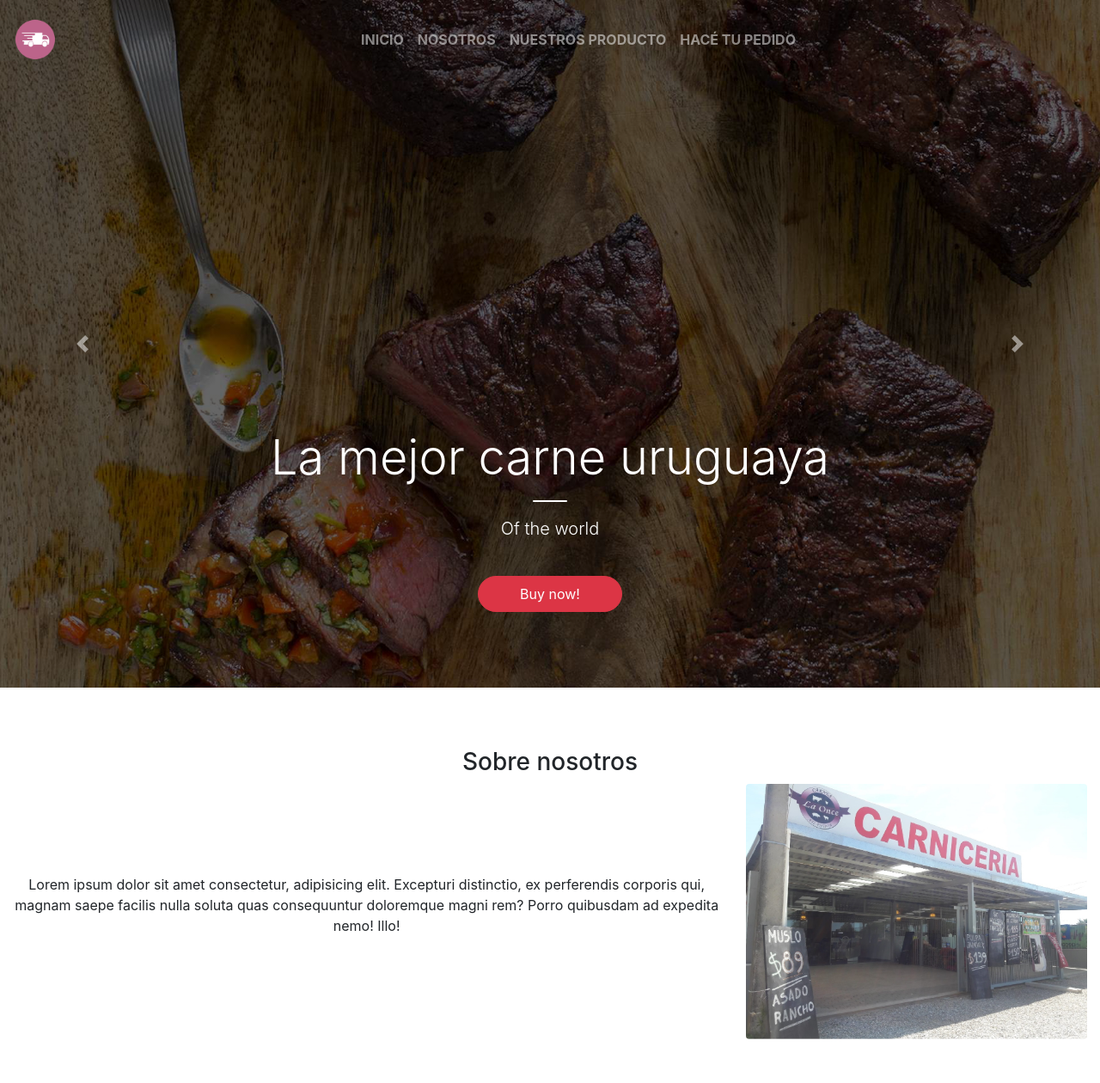
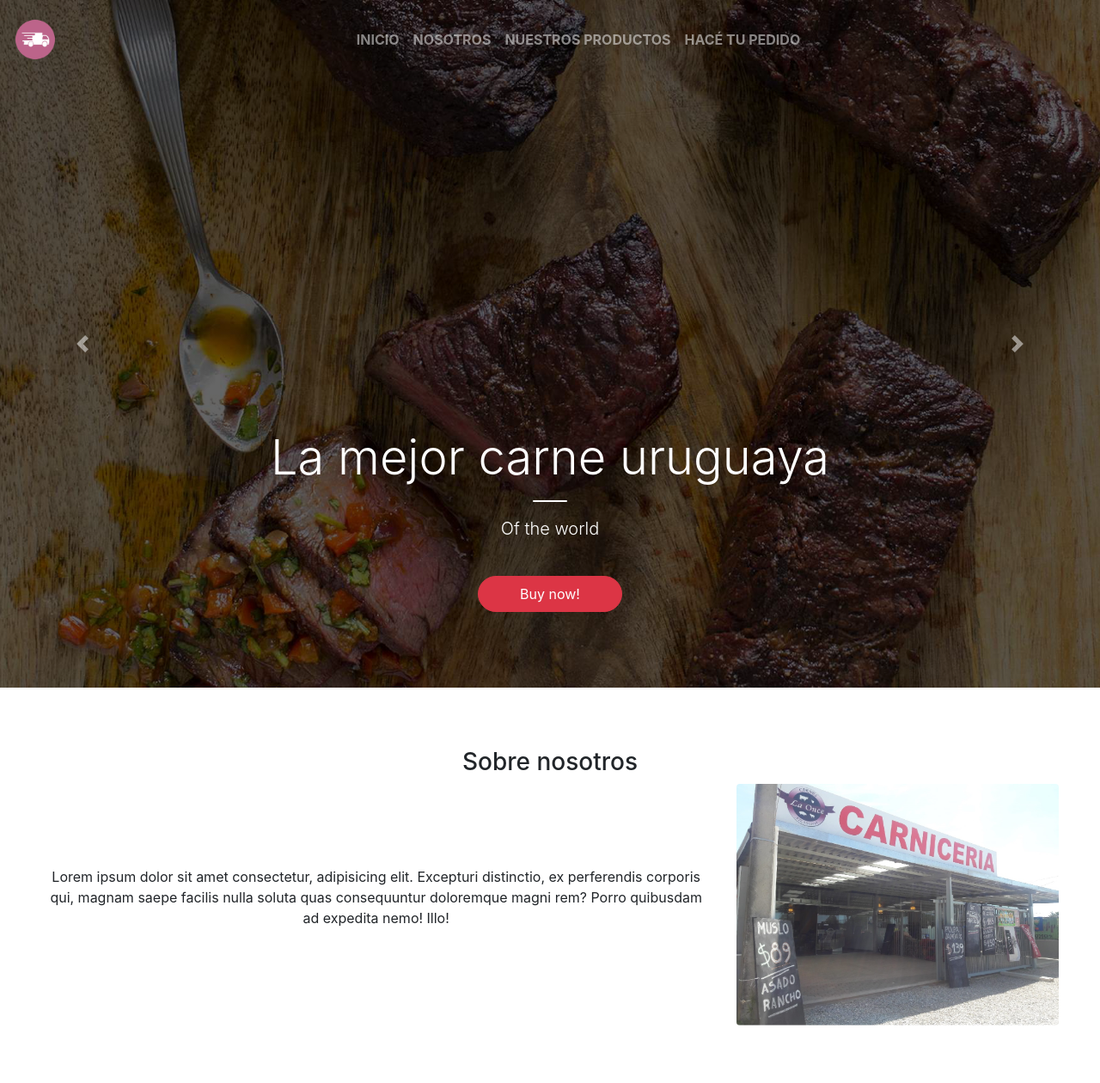
Before and after one commit to rafaschol/pagina-carniceria, a Django app: page / in a window 1280 px wide. Shown: the top 1260 px of the page at 86% size. Run offline with Django 3.2, Linux system fonts and the light colour scheme; data comes from the database, SQL or seed files in the repository; both versions use the stored data as it was after the commit; some libraries are stand-ins or nearby versions.

Commit message:
cambios página productos

```diff
--- a/main/models.py
+++ b/main/models.py
@@ -9,12 +9,13 @@ class Categoria(models.Model):
     class Meta:
         ordering = ['nombre']
 
-    def _str_(self):
-        return '%s' % (self.nombre)
+    def __str__(self):
+        return self.nombre
+
+    def texto_etiqueta(self):
+        return self.nombre.replace(' ', '_').lower()
 
 
-
-# Create your models here.
 class Producto(models.Model):
     nombre = models.CharField(max_length=40)
     imagen = models.ImageField(upload_to=nombre_imagen_producto,blank=True,null=True)
@@ -23,5 +24,6 @@ class Producto(models.Model):
 
     class Meta:
         ordering = ['nombre']
+
     def __str__(self):
-        return '%s' % (self.nombre)
+        return self.nombre
--- a/main/static/main/estilos.css
+++ b/main/static/main/estilos.css
@@ -29,6 +29,7 @@
 .container-fluid {
   padding-top: 70px;
   padding-bottom: 70px;
+
 }
 
 #nosotros {
--- a/main/templates/main/index.html
+++ b/main/templates/main/index.html
@@ -27,7 +27,7 @@
           <a class="nav-link" href="#nosotros">Nosotros</a>
         </li>
         <li class="nav-item">
-          <a class="nav-link" href="#productos">Nuestros producto</a>
+          <a class="nav-link" href="#productos">Nuestros productos</a>
         </li>
         <li class="nav-item">
           <a class="nav-link" href="#pedido">Hacé tu pedido</a>
@@ -74,7 +74,7 @@
     </div>
   </header>
 
-  <section class="container-fluid text-center" id="nosotros">
+  <section class="container-fluid text-center px-sm-5" id="nosotros">
     <h3>Sobre nosotros</h3>
     <div class="row">
       <div class="col-sm-8 d-flex align-items-center">
@@ -86,21 +86,19 @@
     </div>
   </section>
   {% block content %}
-    <section class="container-fluid text-center" id="productos">
+    <section class="container-fluid text-center px-sm-5" id="productos">
       <h3>Productos</h3>
       <p>Lorem ipsum dolor sit amet, consectetur adipisicing elit. Reprehenderit, perferendis quam! Delectus nesciunt cupiditate pariatur numquam nostrum libero asperiores, blanditiis ullam dolorem iusto sapiente quidem? Laboriosam dignissimos itaque aperiam laborum!</p>
-      {% if Destacados %}
+      {% if destacados %}
         <div class="card-deck">
-          {% for d in Destacados %}
-
-            <div class="card border-dark" >
+          {% for d in destacados %}
+            <div class="card border-dark">
               <img class="card-img-top" src={% if d.imagen %}"{{d.imagen.url}}"  {% else %} "" {% endif %} alt="{{d.nombre}}">
-              <div class="card-body>
+              <div class="card-body">
                 <h5 class="card-title" >{{d.nombre}}</h5>
                 <h6 class="card-subtitle text-muted">${{d.precio}}</h6>
               </div>
             </div>
-
         {% endfor %}
         {% comment %}
           <div class="card border-dark">
@@ -124,11 +122,11 @@
       {% endif %}
   </section>
   {% endblock %}
-  <section class="container-fluid text-center" id="pedido">
+  <section class="container-fluid text-center px-sm-5" id="pedido">
     <h3>Hacé tu pedido</h3>
     <p>Lorem ipsum, dolor sit amet consectetur adipisicing elit. Architecto rem non veniam recusandae, ex, maiores nulla laboriosam unde ratione voluptate minus molestiae? Necessitatibus hic architecto amet commodi cupiditate, est omnis!</p>
   </section>
-  <footer class="container-fluid text-center bg-dark text-white">
+  <footer class="container-fluid text-center bg-dark text-white px-sm-5">
     <p>© 2020 Copyright</p>
   </footer>
 
--- a/main/views.py
+++ b/main/views.py
@@ -1,17 +1,20 @@
 from django.shortcuts import render
-from .models import Producto
+from .models import *
 from django.template import loader
 
 def index(request):
   destacados = Producto.objects.all()[:3]
   context = {
-    'Destacados' : destacados,
+    'destacados': destacados,
   }
-  return render(request, 'main/index.html',context)
+  return render(request, 'main/index.html', context)
 
 def productos(request):
-  productos = Producto.objects.all()
+  productos = {}
+  for categoria in Categoria.objects.all():
+    productos[categoria] = categoria.producto_set.all()
+
   context = {
-    'Productos' : productos,
+    'productos': productos,
   }
-  return render(request, 'main/productos.html',context)
+  return render(request, 'main/productos.html', context)
```
Also changed, not shown: main/templates/main/productos.html (+36 -33 lines), db.sqlite3.
